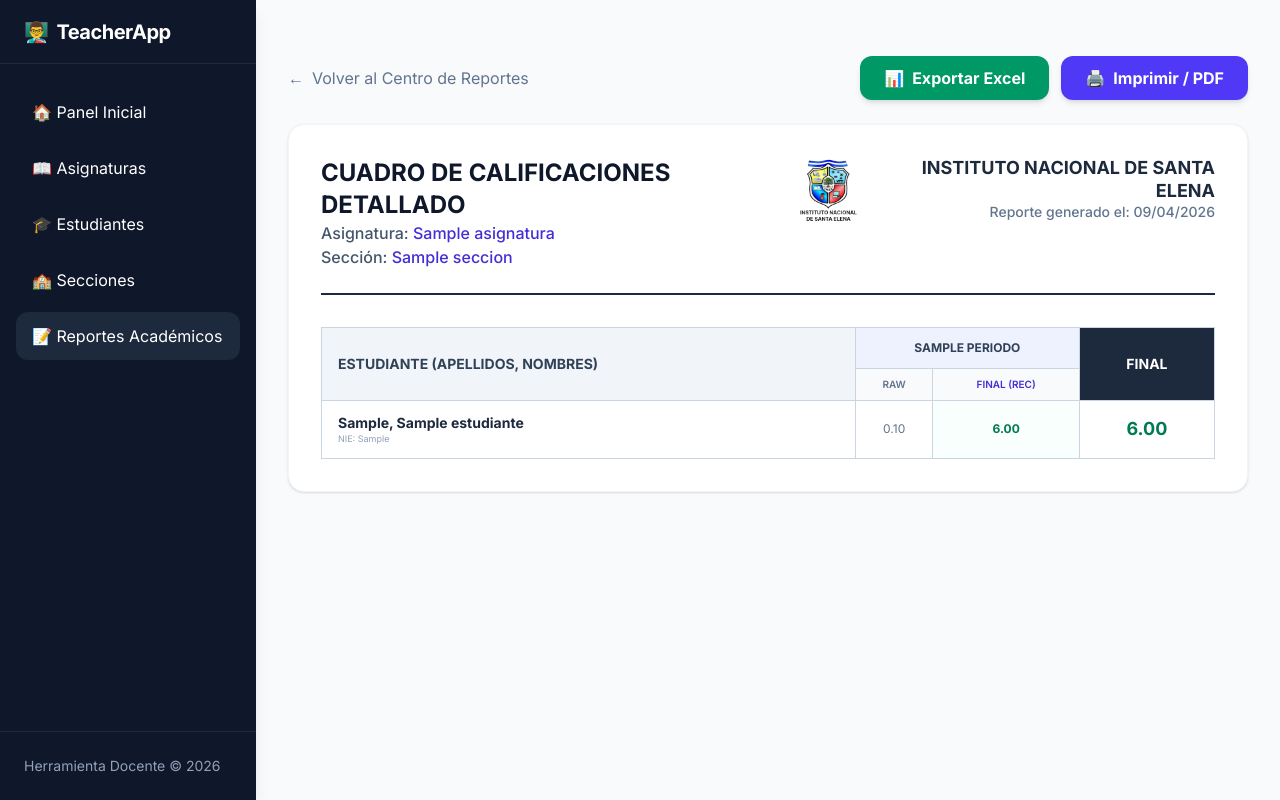
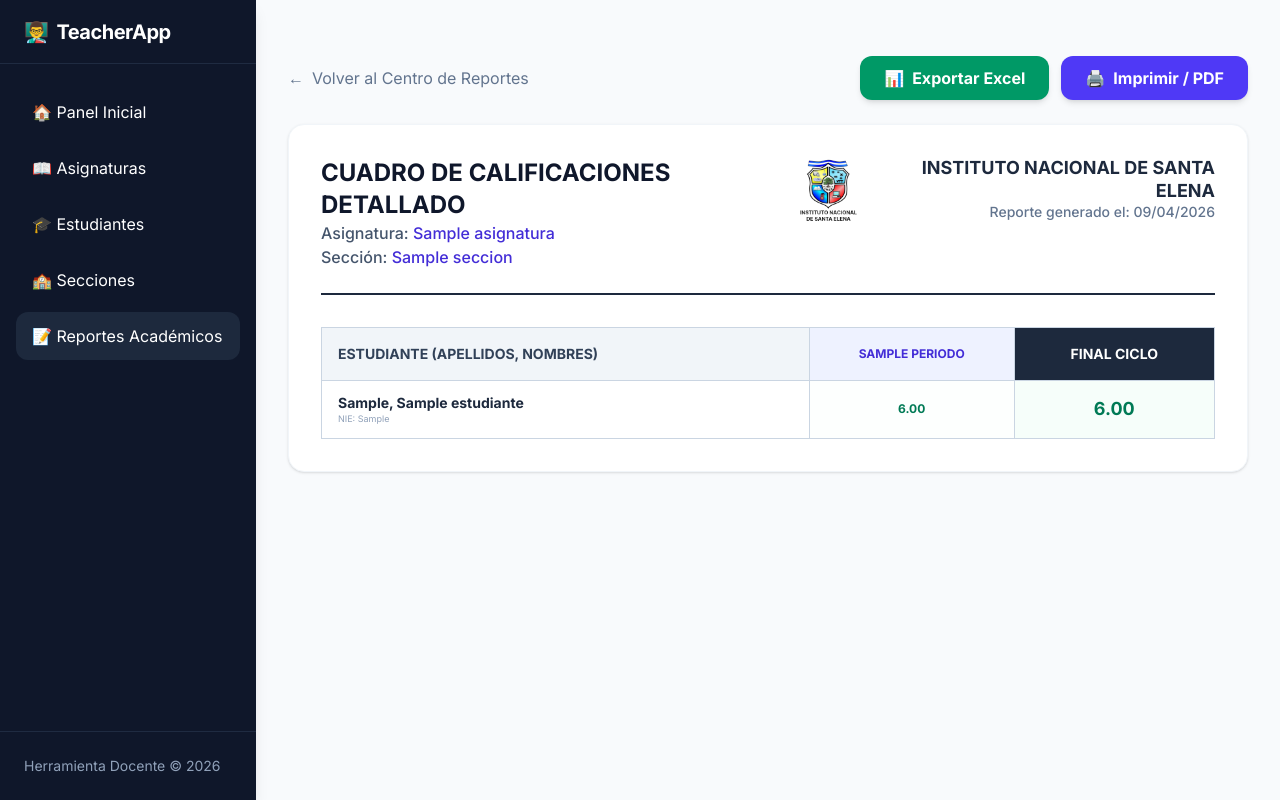
Before and after one commit to avismael/teacherApp, a Flask app: page /reportes/asignatura/1/1 in a window 1280 px wide. Run offline with Flask 3, Linux system fonts and the light colour scheme; tables that the repository leaves empty hold one stand-in row (values such as "Sample post").

Commit message:
UI: Simplified Subject Report by removing redundant Raw column

```diff
--- a/templates/reportes/asignatura.html
+++ b/templates/reportes/asignatura.html
@@ -38,17 +38,11 @@
         <table class="w-full text-left border-collapse border border-slate-300">
             <thead class="bg-slate-100">
                 <tr>
-                    <th rowspan="2" class="border border-slate-300 px-4 py-3 text-sm font-bold text-slate-700 uppercase">Estudiante (Apellidos, Nombres)</th>
+                    <th class="border border-slate-300 px-4 py-4 text-sm font-black text-slate-700 uppercase">Estudiante (Apellidos, Nombres)</th>
                     {% for p in asignatura.periodos %}
-                        <th colspan="2" class="border border-slate-300 px-2 py-3 text-center text-xs font-bold text-slate-700 uppercase bg-indigo-50">{{ p.nombre }}</th>
+                        <th class="border border-slate-300 px-2 py-4 text-center text-xs font-black text-indigo-700 uppercase bg-indigo-50">{{ p.nombre }}</th>
                     {% endfor %}
-                    <th rowspan="2" class="border border-slate-300 px-4 py-3 text-center text-sm font-bold text-white bg-slate-800 uppercase">Final</th>
-                </tr>
-                <tr class="bg-slate-50">
-                    {% for p in asignatura.periodos %}
-                        <th class="border border-slate-300 px-2 py-2 text-center text-[10px] font-semibold text-slate-500 uppercase">Raw</th>
-                        <th class="border border-slate-300 px-2 py-2 text-center text-[10px] font-semibold text-indigo-700 uppercase">Final (Rec)</th>
-                    {% endfor %}
+                    <th class="border border-slate-300 px-4 py-4 text-center text-sm font-black text-white bg-slate-800 uppercase">Final Ciclo</th>
                 </tr>
             </thead>
             <tbody class="divide-y divide-slate-200">
@@ -59,14 +53,11 @@
                         <div class="text-[9px] text-slate-400 font-normal">NIE: {{ fila.estudiante.nie }}</div>
                     </td>
                     {% for p_data in fila.periodos %}
-                        <td class="border border-slate-300 px-2 py-3 text-center text-xs text-slate-500">
-                            {{ "%.2f"|format(p_data.raw) }}
-                        </td>
-                        <td class="border border-slate-300 px-2 py-3 text-center text-xs font-bold {% if p_data.final >= 6.0 %}text-emerald-700 bg-emerald-50/30{% else %}text-red-700 bg-red-50/30{% endif %}">
+                        <td class="border border-slate-300 px-2 py-3 text-center text-xs font-bold {% if p_data.final >= 6.0 %}text-emerald-700 bg-emerald-50/10{% else %}text-red-700 bg-red-50/10{% endif %}">
                             {{ "%.2f"|format(p_data.final) }}
                         </td>
                     {% endfor %}
-                    <td class="border border-slate-300 px-4 py-3 text-center text-lg font-black {% if fila.nota_final >= 6.0 %}text-emerald-700{% else %}text-red-700{% endif %}">
+                    <td class="border border-slate-300 px-4 py-3 text-center text-lg font-black {% if fila.nota_final >= 6.0 %}text-emerald-700 bg-emerald-100/20{% else %}text-red-700 bg-red-100/20{% endif %}">
                         {{ "%.2f"|format(fila.nota_final) }}
                     </td>
                 </tr>
```
